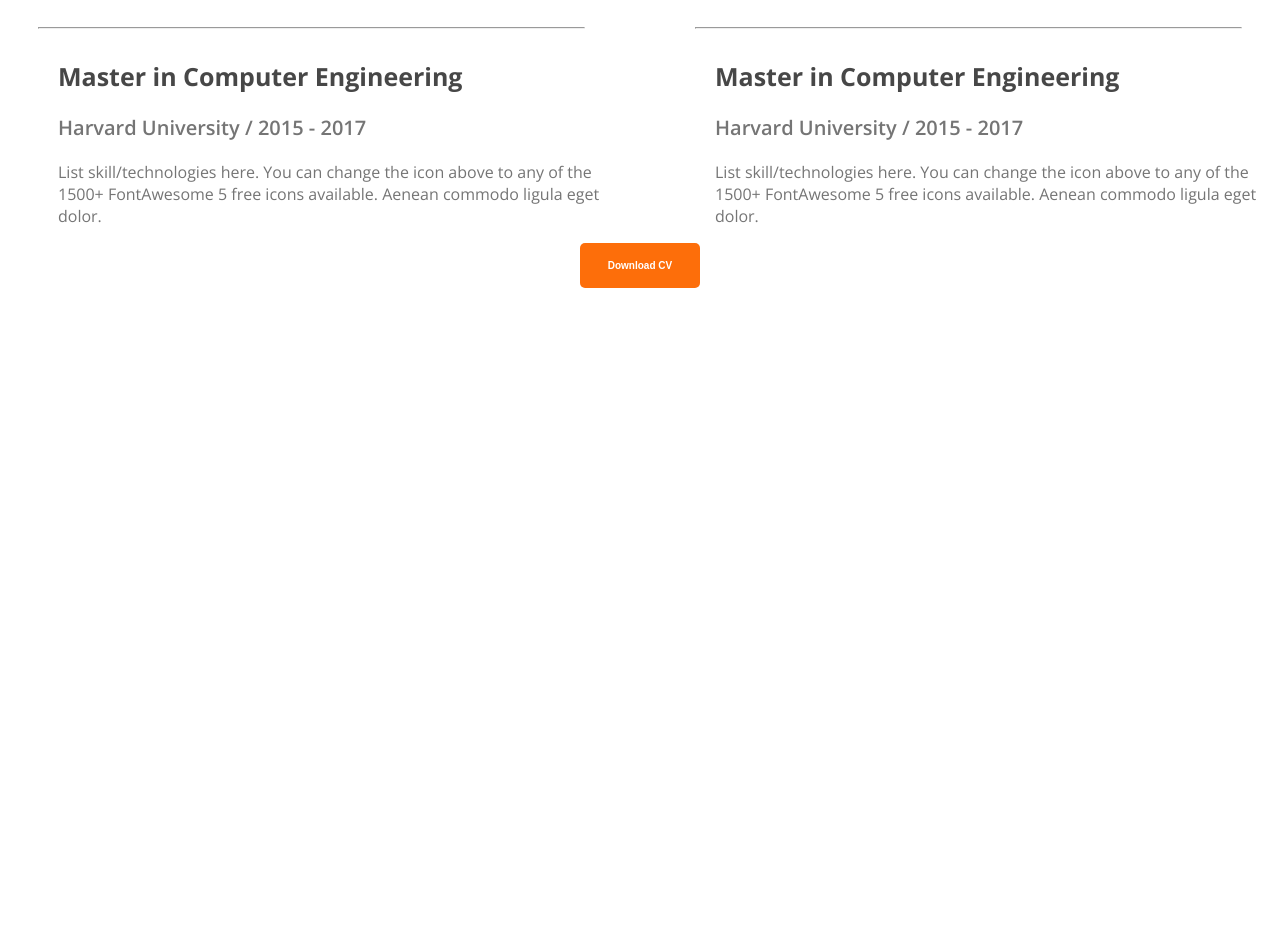
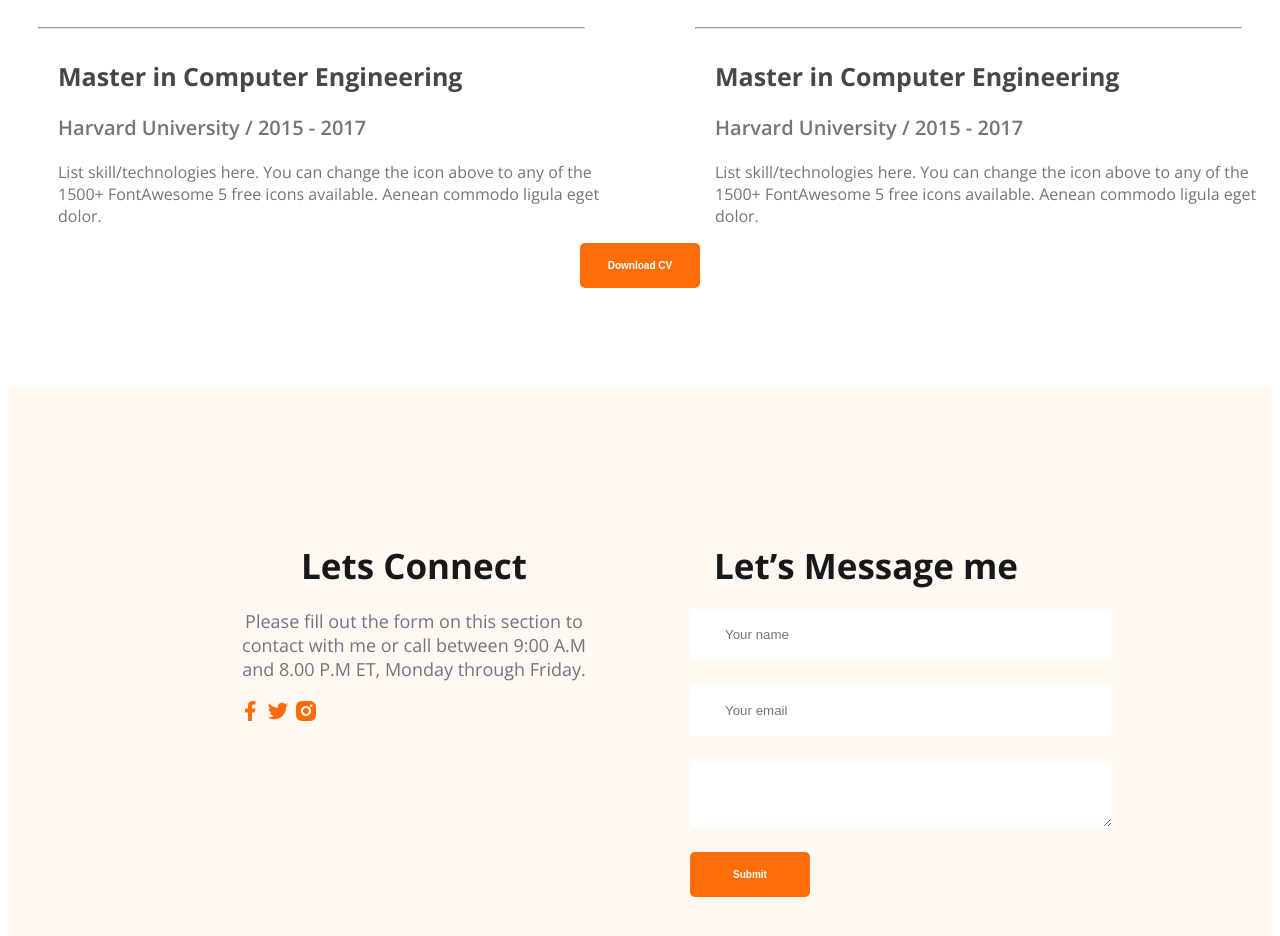
Before and after one commit to AbEmon69/web-developer-protfolio2, a plain HTML site: page index.htm in a window 1280 px wide. Shown: the part 2779-3715 px from the top of the page. Before the commit the page ends 3075 px from the top, so only its background shows below. Drawn offline with nearby package versions, Linux system fonts and the light colour scheme.

Commit message:
complete footer part

```diff
--- a/index.htm
+++ b/index.htm
@@ -161,6 +161,31 @@
 
     </main>
     <footer>
+        <div class="footer-column">
+            <h1 class="section-title">Lets Connect</h1>
+            <p class="section-description">Please fill out the form on this section to contact with me or call between 9:00 A.M and 8.00 P.M ET, Monday through Friday.</p>
+            <div>
+                <div class="social-link">
+                    <a href=""><img src="images/icons/facebook.png" alt=""></a>
+                    <a href=""><img src="images/icons/twitter.png" alt=""></a>
+                    <a href=""><img src="images/icons/insta.png" alt=""></a>
+                </div>
+            </div>
+
+
+            </div>
+
+            <div class="footer-column">
+                <h1 class="section-title">Let’s Message me</h1>
+                <form class="contact">
+                    <input type="text" placeholder="Your name">
+                    <input type="text" placeholder="Your email">
+                    <textarea name="Message" id=""></textarea>
+                    <input class="btn-primary" type="submit" value="Submit">
+
+                </form>
+
+            </div>
 
     </footer>
 </body>
--- a/styles/blog.css
+++ b/styles/blog.css
@@ -262,3 +262,33 @@
     text-align: center;
 
 }
+
+/* footer related styles */
+
+footer {
+    display: flex;
+    background-color: rgb(255, 248, 243);
+    margin-top: 100px;
+    padding: 130px 230px;
+    gap: 100px;
+}
+
+.footer-column {
+    width: 50%;
+}
+
+.social-links a{
+    margin-right: 25px;
+}
+
+.contact input[type="text"], .contact input[type="email"] ,
+textarea {
+    display: block;
+    margin-bottom: 25px;
+    padding: 18px 35px;
+    color: #757575;
+    border: 0;
+    border-radius: 5px;
+    background: rgb(255, 255, 255);
+    width: 100%;
+}
```
